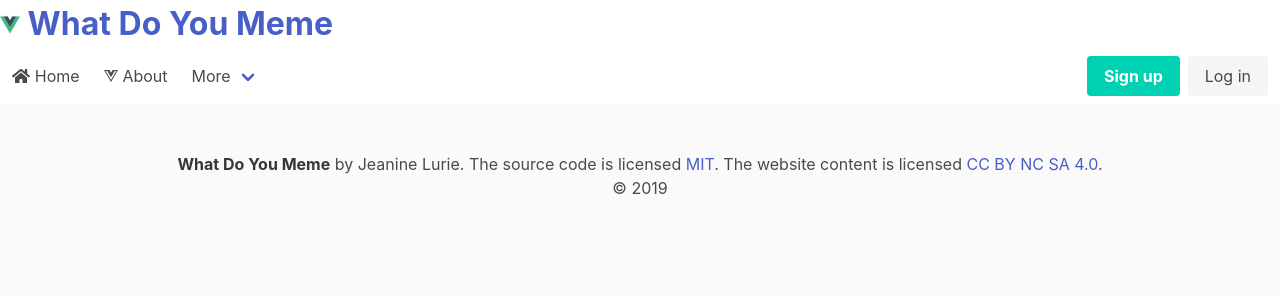
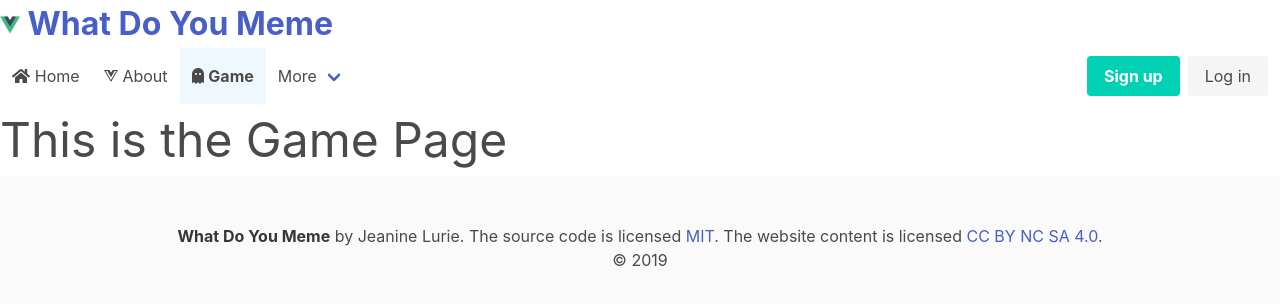
Before and after one commit to jeaninelurie/2019Fall_WhatDoYouMeme, a Vue app in the folder client/: page /game in a window 1280 px wide. Shown: the top 304 px of the page. Built offline with nearby package versions, Linux system fonts and the light colour scheme.

Commit message:
added game page

```diff
--- a/client/src/components/Nav.vue
+++ b/client/src/components/Nav.vue
@@ -2,7 +2,7 @@
     <nav class="navbar" role="navigation" aria-label="main navigation">
   <div class="navbar-brand">
 
-    <router-link class="navbar-item" to="/">
+    <router-link exact-active-class="active" class="navbar-item" to="/">
       <i class="fas fa-home fa-pull-left"></i>
       Home
     </router-link>
@@ -16,20 +16,27 @@
 
   <div id="navbarBasicExample" class="navbar-menu" :class="{ 'is-active' : isOpen }">
     <div class="navbar-start">
-      <router-link class="navbar-item" to="/about">
+      <router-link exact-active-class="active" class="navbar-item" to="/about">
       <i class="fab fa-vuejs fa-pull-left"></i>
       About
       </router-link>
 
+      <router-link exact-active-class="active" class="navbar-item" to="/game">
+      <i class="fas fa-ghost fa-pull-left"></i>
+      Game
+      </router-link>
+
       <div class="navbar-item has-dropdown is-hoverable">
-        <a class="navbar-link">
+        <a class="navbar-link"  active-class="kind-of-active" >
           More
         </a>
 
         <div class="navbar-dropdown">
-          <a class="navbar-item">
-            About
-          </a>
+          <router-link class="navbar-item" to="/about" exact-active-class="active" >
+      <i class="fab fa-vuejs fa-pull-left"></i>
+      About
+      </router-link>
+
           <a class="navbar-item">
             Jobs
           </a>
@@ -71,5 +78,12 @@ export default {
 </script>
 
 <style >
-
+  .active {
+    background-color: aliceblue;
+    font-weight: bold;
+  }
+  .kind-of-active {
+    background-color: rgb(244, 247, 250);
+    font-weight: bold;
+  }
 </style>
--- a/client/src/router/index.js
+++ b/client/src/router/index.js
@@ -1,6 +1,7 @@
 import Vue from 'vue';
 import VueRouter from 'vue-router';
 import Home from '../views/Home.vue';
+import Game from '../views/Game.vue';
 
 Vue.use(VueRouter);
 
@@ -9,6 +10,11 @@ const routes = [
     path: '/',
     name: 'home',
     component: Home,
+  },
+  {
+    path: '/game',
+    name: 'game',
+    component: Game,
   },
   {
     path: '/about',
--- /dev/null
+++ b/client/src/views/Game.vue
@@ -0,0 +1,15 @@
+<template>
+  <h1 class="is-size-1">
+      This is the Game Page
+    </h1>
+</template>
+
+<script>
+export default {
+
+}
+</script>
+
+<style>
+
+</style>
```
